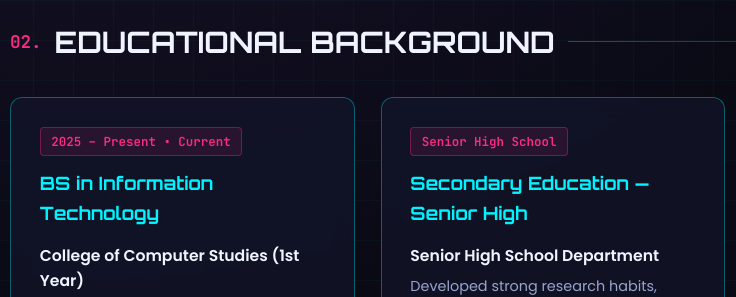
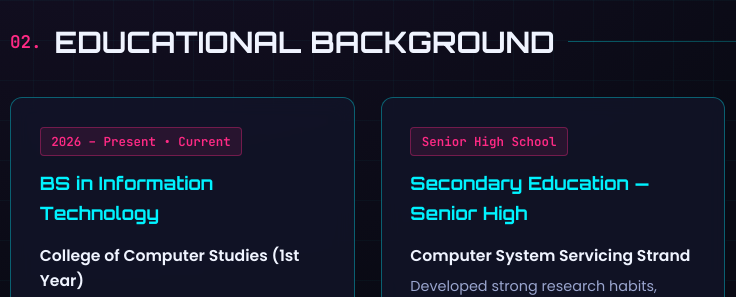
Before and after one commit to NAMSHEYT/Mayores-Noriezel, a plain HTML site: page index.html in a window 1280 px wide. Shown: the part 1320-1617 px from the top of the page, 87-823 px from the left. Drawn offline with Linux system fonts and the light colour scheme.

Commit message:
Update website

```diff
--- a/index.html
+++ b/index.html
@@ -799,7 +799,7 @@
       <h2 class="section-title"><span>02.</span> EDUCATIONAL BACKGROUND</h2>
       <div class="edu-timeline">
         <div class="hud-card">
-          <span class="edu-year">2025 – Present • Current</span>
+          <span class="edu-year">2026 – Present • Current</span>
           <h3>BS in Information Technology</h3>
           <p class="edu-school">College of Computer Studies (1st Year)</p>
           <p class="edu-desc">
@@ -810,7 +810,7 @@
         <div class="hud-card">
           <span class="edu-year">Senior High School</span>
           <h3>Secondary Education — Senior High</h3>
-          <p class="edu-school">Senior High School Department</p>
+          <p class="edu-school">Computer System Servicing Strand</p>
           <p class="edu-desc">
             Developed strong research habits, digital literacy, teamwork, and creative problem-solving skills that sparked my interest in tech and web design.
           </p>
```
